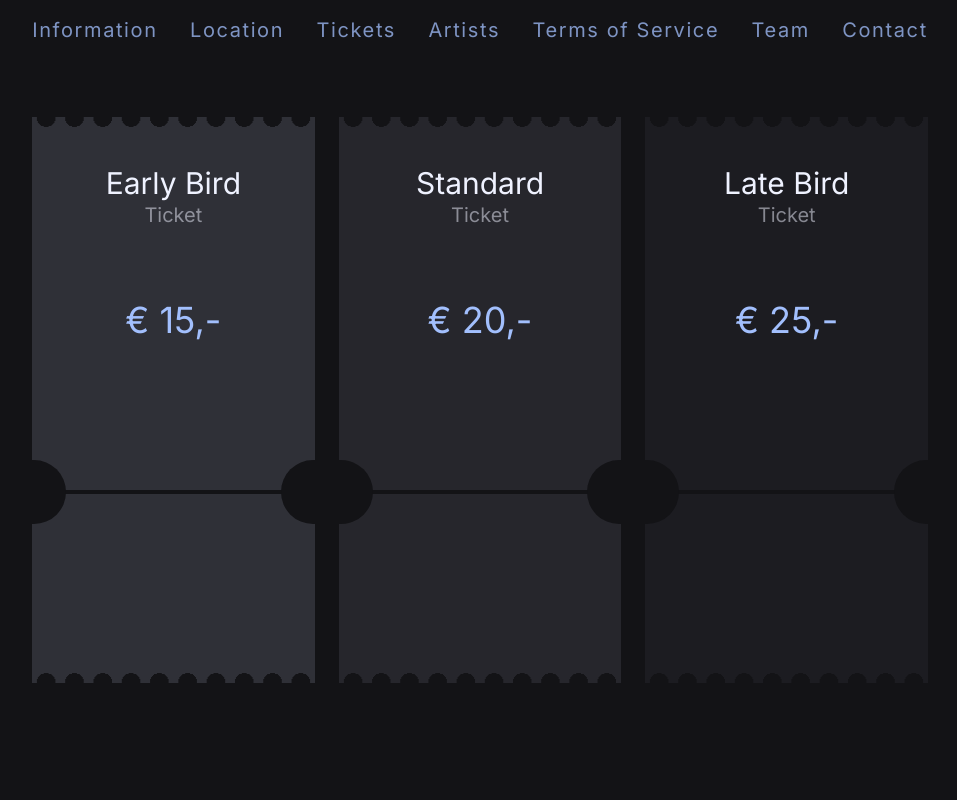
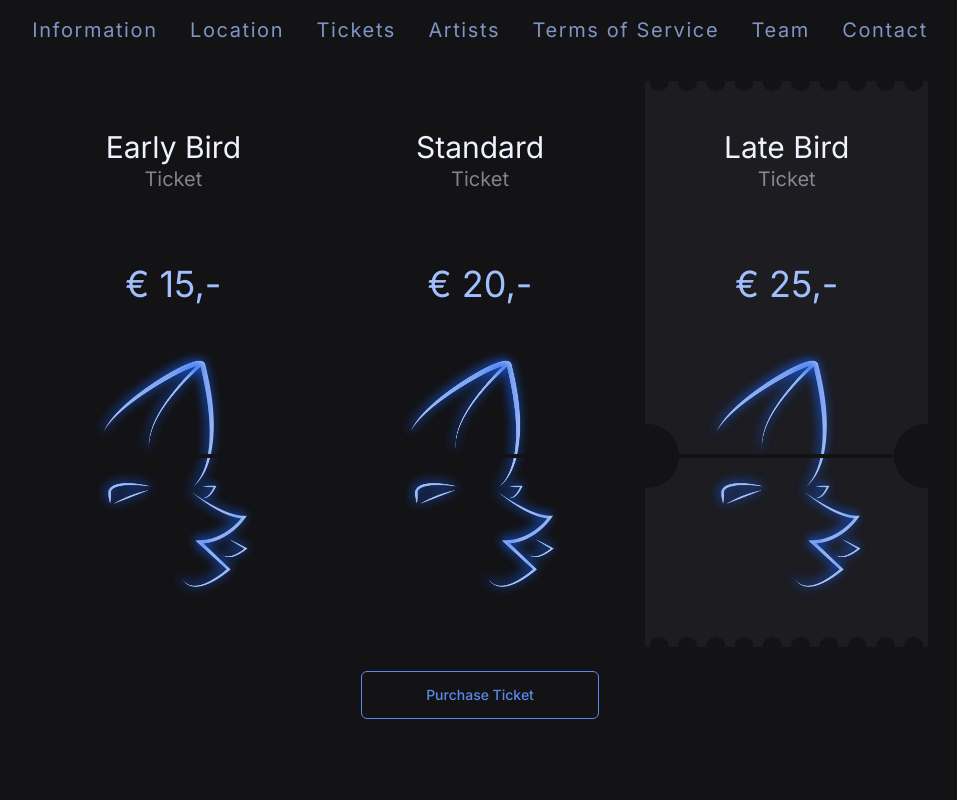
Before and after one commit to Furdook/FurGroove-AD, a Next.js app in the folder app/: page /tickets in a window 1280 px wide. Shown: the top 800 px of the page, without its empty margins (160-1117 px from the left). Built offline with nearby package versions, Linux system fonts and the light colour scheme.

Commit message:
Ticket design complete, ticket sales button added + accordian seperator colour updated

```diff
--- a/app/src/app/page.tsx
+++ b/app/src/app/page.tsx
@@ -15,8 +15,8 @@ export default function Home() {
       <Transition />
       <Information />
       <Location />
+      <Tickets />
       <Artists />
-      <Tickets />
       <TOS />
     </main>
   );
--- a/app/src/app/tickets/page.tsx
+++ b/app/src/app/tickets/page.tsx
@@ -1,52 +1,45 @@
 import { Card, CardContent, CardTitle } from "@/components/ui/card";
-
-const tickets = [
-  {
-    type: "Early Bird",
-    colour: "bg-primary-600",
-    price: "€ 15,-",
-    size: "w-4/12",
-  },
-  {
-    type: "Standard",
-    colour: "bg-primary-700",
-    price: "€ 20,-",
-    size: "w-4/12",
-  },
-  {
-    type: "Late Bird",
-    colour: "bg-primary-800",
-    price: "€ 25,-",
-    size: "w-4/12",
-  },
-];
+import { Button } from "@/components/ui/button";
+import { tickets } from "@/constants";
 
 export default function Tickets() {
   return (
-    <section className="flex h-screen w-full flex-row px-6 lg:px-0">
+    <section
+      id="tickets"
+      className="flex h-screen w-full flex-col px-6 lg:px-0"
+    >
+      <section className="flex flex-row">
         {tickets.map((ticket, index) => {
           return (
             <Card
               key={index}
               id="ticket"
-            className={`${[ticket.colour]} aspect-[1/2] w-4/12 `}
+              className={`${ticket.colour} flex aspect-[1/2] w-4/12 flex-col text-center align-middle`}
             >
-            <CardTitle className="mx-auto w-fit pt-12 lg:text-3xl">
-              {ticket.type}
-            </CardTitle>
-            <CardContent className="mx-auto w-fit text-xl text-accent-300/50">
+              <CardTitle className="pt-12 lg:text-3xl">{ticket.type}</CardTitle>
+              <CardContent className="text-xl text-accent-300/50 ">
                 Ticket
               </CardContent>
-            <CardContent className="mx-auto w-fit pt-[25%] text-2xl text-accent-400 sm:text-4xl">
+              <CardContent className="mt-[-2rem] pt-[25%] text-2xl text-accent-400 sm:text-4xl md:mt-0">
                 {ticket.price}
               </CardContent>
               <div
                 id="ticket-seperator"
                 className="absolute bottom-1/3 w-full border-2 border-primary-900 "
               ></div>
+              <img
+                src="/logo_smol.webp"
+                alt=""
+                className={`mx-auto mt-auto pb-4 md:pb-8 ${ticket.size} `}
+              />
             </Card>
           );
         })}
       </section>
+
+      <Button variant="outline" size="xl">
+        Purchase Ticket
+      </Button>
+    </section>
   );
 }
--- a/app/src/app/tos/page.tsx
+++ b/app/src/app/tos/page.tsx
@@ -17,7 +17,7 @@ const tosItems = [
 
 export default function TOS() {
   return (
-    <section id="tos" className="h-screen w-full px-6 pt-24 lg:px-0">
+    <section id="tos" className="h-screen w-full px-6 py-24 lg:px-0">
       <Accordion
         type="single"
         collapsible
--- a/app/src/components/footer.tsx
+++ b/app/src/components/footer.tsx
@@ -64,22 +64,22 @@ export default function Footer() {
         <CardContent className="mt-auto flex flex-row gap-6 sm:ml-auto">
           <Link
             key="twitter"
-            href="https://twitter.com/"
+            href="https://twitter.com/furgrooveNL"
             target="_blank"
             className="flex flex-row gap-2 text-accent-300/60  decoration-2 underline-offset-2 hover:text-accent-300 hover:underline hover:decoration-accent-500 focus-visible:text-accent-500 focus-visible:underline focus-visible:decoration-accent-500 focus-visible:outline-none"
           >
-            <img src="/x.jpg" alt={`x logo`} className="h-6 w-6 rounded-sm" />
-            FurGroove
+            <img src="/x.jpg" alt="x logo" className="h-6 w-6 rounded-sm" />
+            FurGrooveNL
           </Link>
           <Link
-            key="twitter"
-            href="https://twitter.com/"
+            key="bluesky"
+            href="https://bsky.app/profile/furgroove.bsky.social"
             target="_blank"
             className="flex flex-row gap-2 text-accent-300/60 decoration-2 underline-offset-2 hover:text-accent-300 hover:underline hover:decoration-accent-500 focus-visible:text-accent-500 focus-visible:underline focus-visible:decoration-accent-500 focus-visible:outline-none "
           >
             <img
               src="/bsky.jpg"
-              alt={`x logo`}
+              alt="Bluesky logo"
               className="h-6 w-6 rounded-sm "
             />
             furgroove.bsky.social
--- a/app/src/components/transition.tsx
+++ b/app/src/components/transition.tsx
@@ -30,7 +30,7 @@ export default function Transition() {
         >
           <img
             src="/test.webp"
-            className="my-56 h-screen object-cover will-change-transform"
+            className="mx-auto my-56 h-screen object-cover"
             alt="Crowd picture from FurGroove 1.0"
           />
         </motion.div>
@@ -38,7 +38,7 @@ export default function Transition() {
           style={{
             translateY: shift_text,
           }}
-          className="mx-6 will-change-transform"
+          className="mx-6"
         >
           <article className="mx-auto mb-[80vh] flex w-fit justify-center rounded-sm bg-primary-950/50 p-8 text-3xl leading-8 sm:text-4xl">
             <h1 className="my-auto [text-shadow:_0_0_5px_rgb(0_0_0_/_100%)]">
--- a/app/src/components/ui/accordion.tsx
+++ b/app/src/components/ui/accordion.tsx
@@ -14,7 +14,7 @@ const AccordionItem = React.forwardRef<
 >(({ className, ...props }, ref) => (
   <AccordionPrimitive.Item
     ref={ref}
-    className={cn("border-b", className)}
+    className={cn("border-b border-accent-300/25", className)}
     {...props}
   />
 ));
@@ -46,7 +46,7 @@ const AccordionContent = React.forwardRef<
 >(({ className, children, ...props }, ref) => (
   <AccordionPrimitive.Content
     ref={ref}
-    className="data-[state=closed]:animate-accordion-up data-[state=open]:animate-accordion-down overflow-hidden text-sm transition-all"
+    className="overflow-hidden text-sm transition-all data-[state=closed]:animate-accordion-up data-[state=open]:animate-accordion-down"
     {...props}
   >
     <div className={cn("pb-4 pt-0", className)}>{children}</div>
--- a/app/src/components/ui/button.tsx
+++ b/app/src/components/ui/button.tsx
@@ -19,6 +19,7 @@ const buttonVariants = cva(
         default: "h-10 px-4 py-2",
         sm: "h-9 rounded-md px-3",
         lg: "h-11 rounded-md px-8",
+        xl: "h-12 rounded-md px-16 ",
         icon: "h-10 w-10",
       },
     },
--- a/app/src/components/user_card.tsx
+++ b/app/src/components/user_card.tsx
@@ -45,7 +45,7 @@ export default function Container(props: {
             {props.quote}
             <span className="bottom-[-44px] ml-1">”</span>
           </p>
-          <CardFooter className=" flex flex-row gap-6">
+          <CardFooter className="flex flex-row flex-wrap gap-6">
             {
               /**
                * If a user's socials is not null, render up to two social media account links on the card
--- a/app/src/constants.ts
+++ b/app/src/constants.ts
@@ -26,6 +26,27 @@ const navigation = [
   {
     title: "Contact",
     link: "#footer",
+  },
+];
+
+const tickets = [
+  {
+    type: "Early Bird",
+    colour: "bg-primary-600",
+    price: "€ 15,-",
+    size: "w-[100%]",
+  },
+  {
+    type: "Standard",
+    colour: "bg-primary-700",
+    price: "€ 20,-",
+    size: "w-[80%]",
+  },
+  {
+    type: "Late Bird",
+    colour: "bg-primary-800",
+    price: "€ 25,-",
+    size: "w-[60%]",
   },
 ];
 
@@ -166,4 +187,4 @@ const tos = [
   },
 ];
 
-export { tos, gallery, team, artists, navigation, socials };
+export { tos, gallery, team, artists, navigation, socials, tickets };
```
Lines whose indentation alone changed are shown as unchanged.
